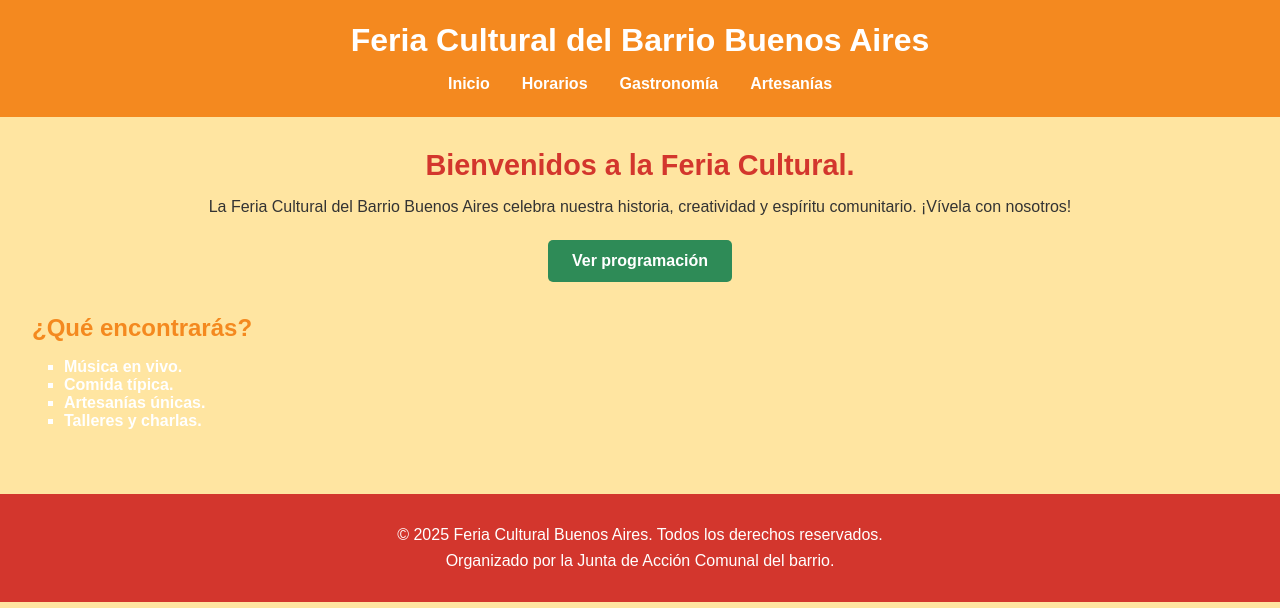
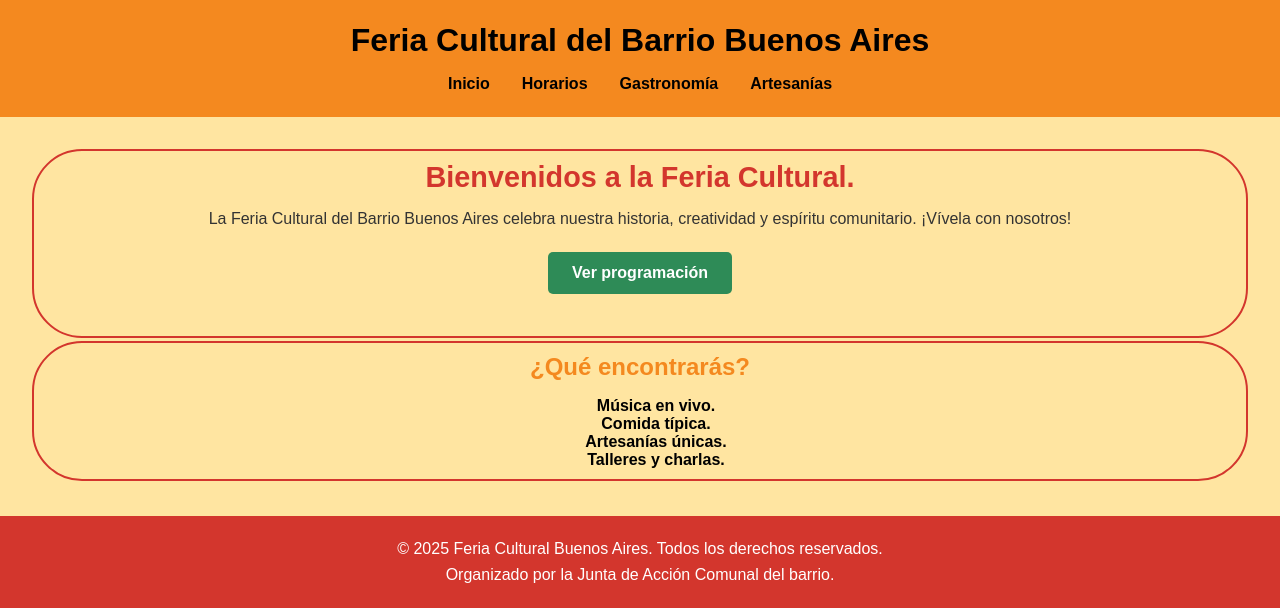
Before and after one commit to alejo11102001/feria_barrio, a plain HTML site: page index.html in a window 1280 px wide. Shown: the part 802-1410 px from the top of the page. Drawn offline with Linux system fonts and the light colour scheme.

Commit message:
add finish index

```diff
--- a/Css/style_index.css
+++ b/Css/style_index.css
@@ -71,6 +71,7 @@ body {
 .Header__Title {
     font-size: 2rem;
     margin-bottom: 0.5rem;
+    color: #000000;
 }
 
 .Header__Navegation {
@@ -87,9 +88,10 @@ body {
 
 .Menu__Option {
     text-decoration: none;
-    color: #fff;
+    color: #000000;
     font-weight: bold;
     transition: color 0.3s ease;
+    list-style: none;
 }
 
 .Menu__Option:hover {
@@ -104,7 +106,14 @@ body {
 }
 
 .Main__Section {
-    margin-bottom: 2rem;
+    margin-bottom: 0.2rem;
+    display: flex;
+    flex-direction: column;
+    text-align: center;
+    border: 2px solid;
+    padding: 10px;
+    border-radius: 50px;
+    border-color: var(--rojo);
 }
 
 .Section__Div {
@@ -156,7 +165,7 @@ body {
     background-color: var(--rojo);
     color: #fff;
     text-align: center;
-    padding: 1.5rem 1rem;
+    padding: 1rem 1rem;
 }
 
 .Footer__Div .Div__Description {
```
